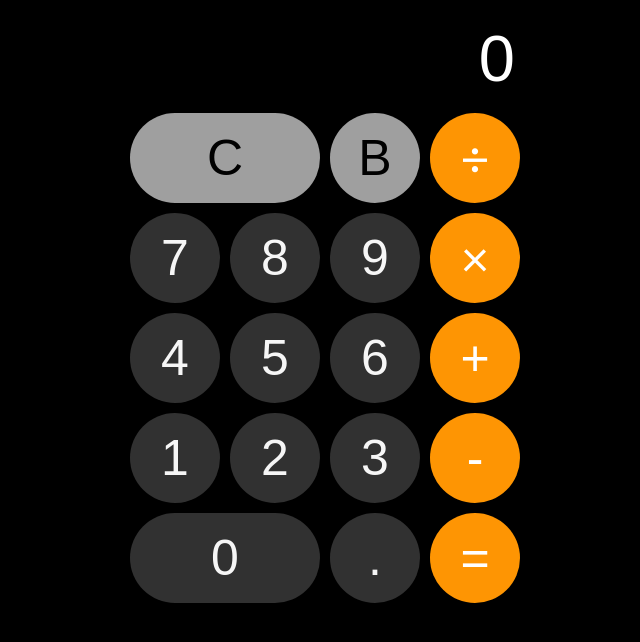
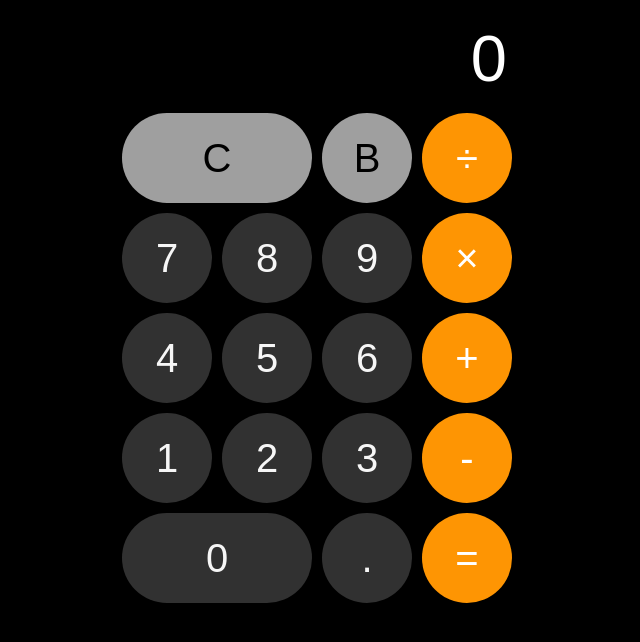
Before and after one commit to danielopoulos321/odinCalculator, a plain HTML site: page index.html in a window 1280 px wide. Shown: the whole page, without its empty margins (323-963 px from the left). Drawn offline with Linux system fonts and the light colour scheme.

Commit message:
Change font size

```diff
--- a/style.css
+++ b/style.css
@@ -35,14 +35,14 @@
     margin: 5px;
     border-radius: 90px;
     border: none;
-    font-size: 50px;
+    font-size: 40px;
     font-weight: 100;
     background-color: #313131;
     color: #F6F6F6;
 }
 
 .number:active{
-    background-color: #9F9F9F;
+    background-color: #535353;
 }
 
 .number:hover{
@@ -63,7 +63,6 @@
     background-image: url(backspace.png);
     background-repeat: no-repeat;
     background-position: center;
-
 }*/
 
 #clear, #delete{
@@ -77,14 +76,8 @@
     border-radius: 90px;
 }
 
-#divide, #multiply{
-    font-family: 'Gill Sans', 'Gill Sans MT', Calibri, 'Trebuchet MS', sans-serif;
-    font-weight: 400;
-}
-
 
 body{
-    width: 100%;
     background-color: black;
     display: flex;
     justify-content: center;
```
